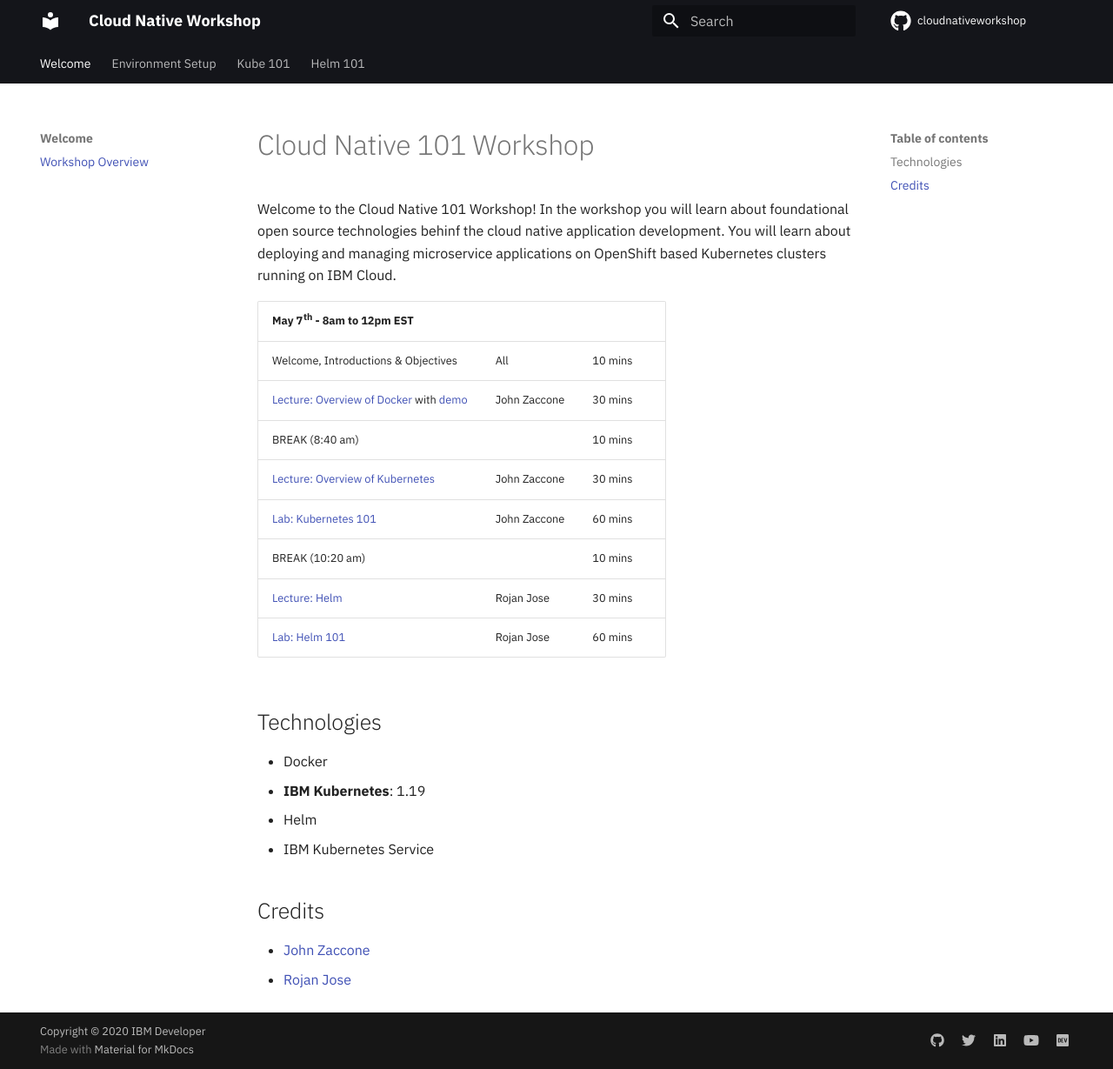
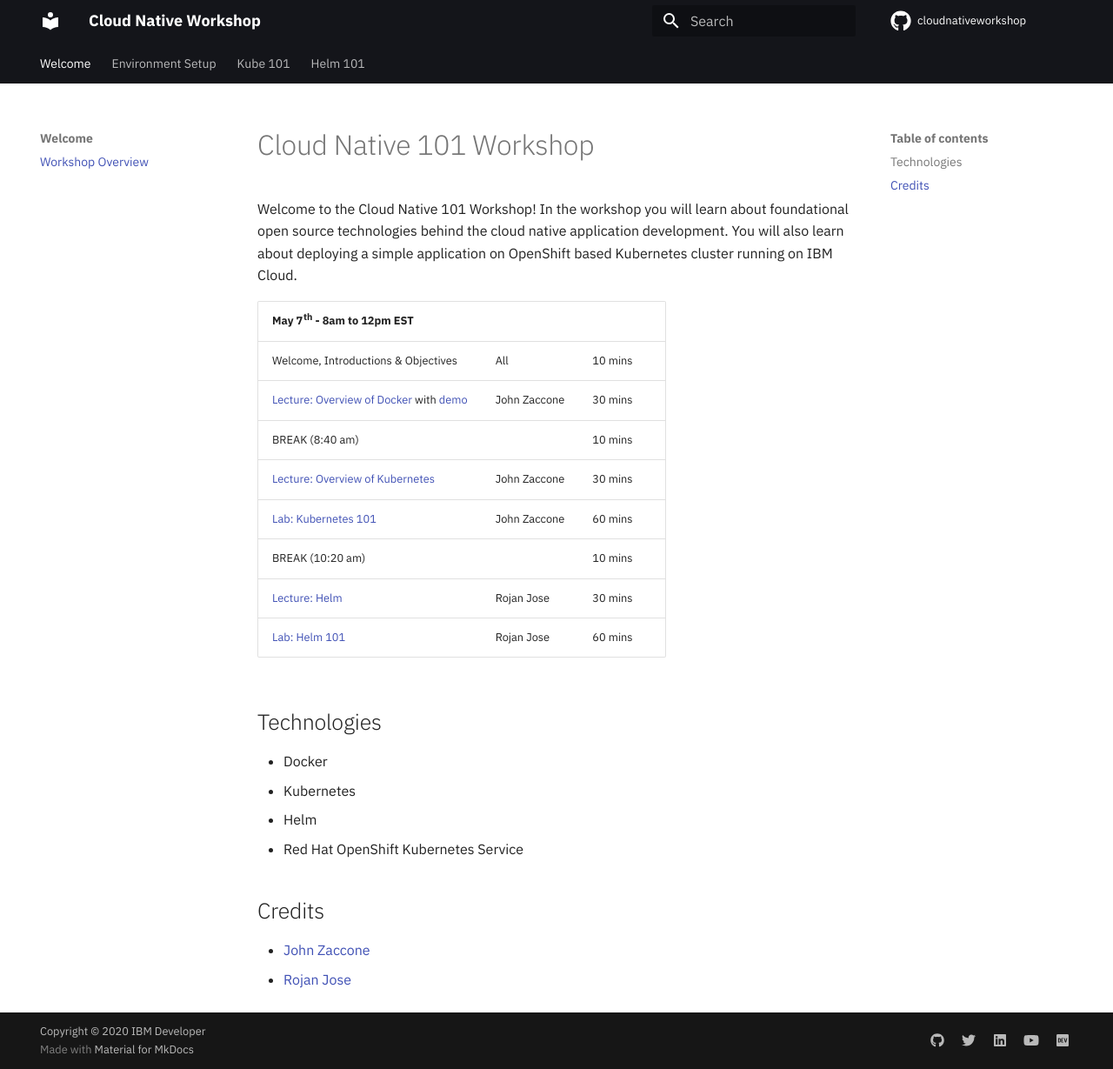
Before and after one commit to rojanjose/cloudnativeworkshop, an MkDocs documentation site: the page built from docs/README.md, in a window 1280 px wide and 1229 px high. Shown: the whole window at 87% size. Built offline with MkDocs 1.6.1 and Material for MkDocs 9.7.7, drawn with Linux system fonts in a browser that asks for light colours.

Commit message:
Links to prezs

```diff
--- a/docs/README.md
+++ b/docs/README.md
@@ -1,25 +1,25 @@
 # Cloud Native 101 Workshop
 
-Welcome to the Cloud Native 101 Workshop! In the workshop you will learn about foundational open source technologies behinf the cloud native application development. You will learn about deploying and managing microservice applications on OpenShift based Kubernetes clusters running on IBM Cloud.
+Welcome to the Cloud Native 101 Workshop! In the workshop you will learn about foundational open source technologies behind the cloud native application development. You will also learn about deploying a simple application on OpenShift based Kubernetes cluster running on IBM Cloud.
 
 
 |  May 7th - 8am to 12pm EST  |  |  |
 | :--- | :--- | :--- |
 | Welcome, Introductions & Objectives | All | 10 mins |
-| [Lecture: Overview of Docker](presentations/Overview-of-Containers.pdf) with [demo](generatedContent/docker101/README.md)  | John Zaccone | 30 mins |
+| [Lecture: Overview of Docker](https://ibm.box.com/s/328idco3ckh96myeyiu6rpp5e11pm6db) with [demo](generatedContent/docker101/README.md)  | John Zaccone | 30 mins |
 | BREAK (8:40 am) | | 10 mins |
-| [Lecture: Overview of Kubernetes](presentations/Overview-of-Kubernetes.pdf)  | John Zaccone | 30 mins |
+| [Lecture: Overview of Kubernetes](https://ibm.box.com/s/cza8e9auaq4tzofzge5fajdo7lkm9ans)  | John Zaccone | 30 mins |
 | [Lab: Kubernetes 101](generatedContent/kube101/Lab1/README.md) | John Zaccone| 60 mins |
 | BREAK (10:20 am) | | 10 mins |
-| [Lecture: Helm](https://ibm.box.com/s/cluclg99642s5bgi6j2wixr37jg7nw96) | Rojan Jose | 30 mins |
+| [Lecture: Helm](https://ibm.box.com/s/pvo38w66qiaxslzbmbqfqpbv4qcqrimv) | Rojan Jose | 30 mins |
 | [Lab: Helm 101](generatedContent/helm101/Lab1/README.md) |  Rojan Jose | 60 mins |
 
 ## Technologies
 
 * Docker
-* **IBM Kubernetes**: 1.19
+* Kubernetes
 * Helm
-* IBM Kubernetes Service
+* Red Hat OpenShift Kubernetes Service
 
 ## Credits
 
```
